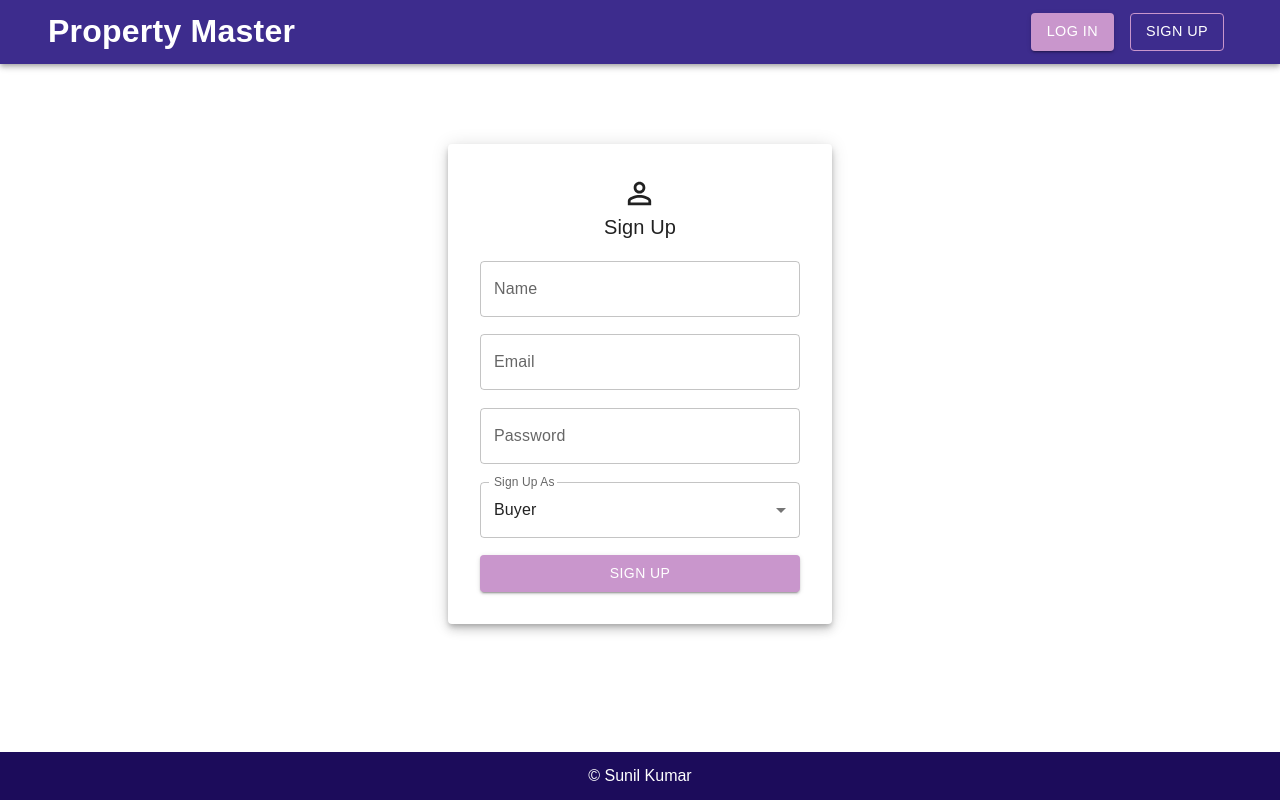
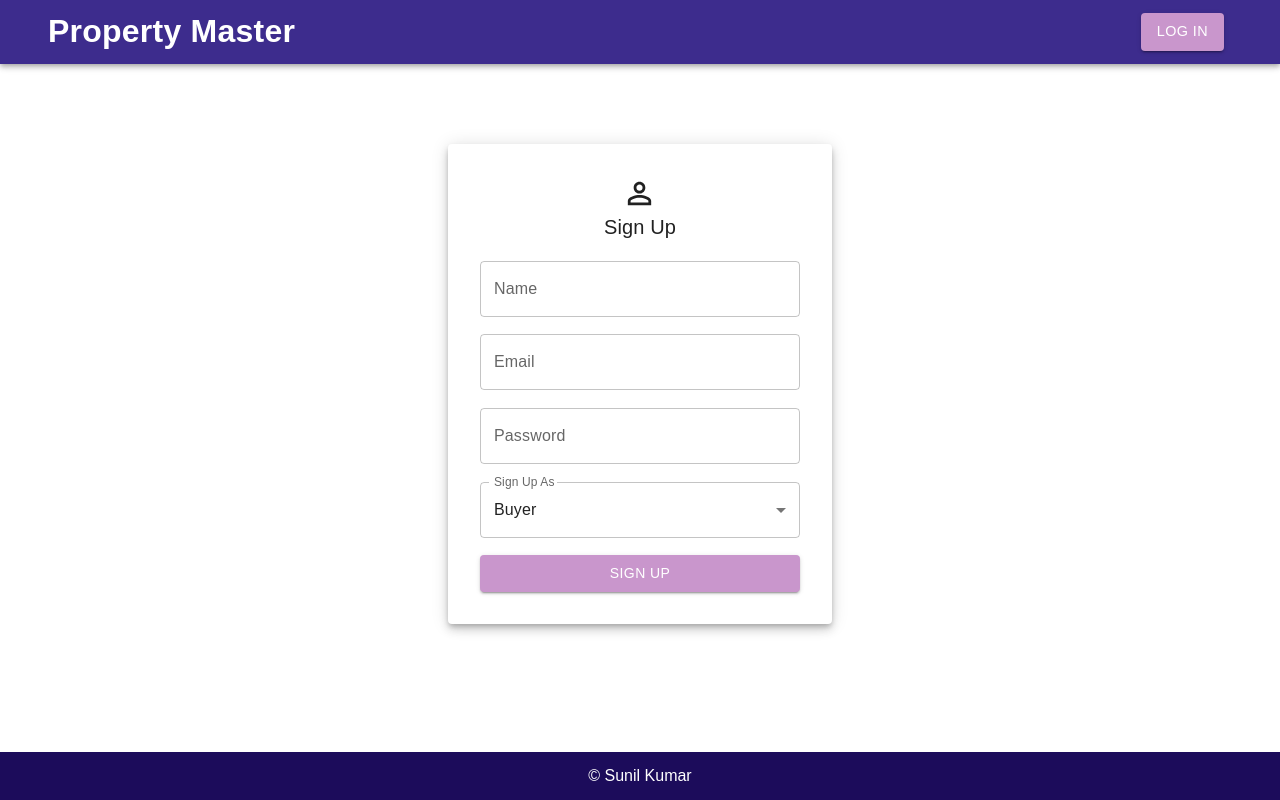
Before and after one commit to sunilk4u/property-master, a React (Create React App) app in the folder client/: page /signup in a window 1280 px wide. Built offline with nearby package versions, Linux system fonts and the light colour scheme; the HTML template or start-up script is replaced by a standard one.

Commit message:
Edit header

```diff
--- a/client/src/components/Header/Header.jsx
+++ b/client/src/components/Header/Header.jsx
@@ -1,8 +1,14 @@
-import React from "react";
+import React, { Fragment } from "react";
 import AppBar from "@mui/material/AppBar";
-import { Link } from "react-router-dom";
+import { Link, useLocation } from "react-router-dom";
 import { Container, Typography, Button, Toolbar } from "@mui/material";
-import { AppBarSx, ContainerSx, LogInButtonSx, SignUpButtonSx, TypographySx } from "./Styles";
+import {
+  AppBarSx,
+  ContainerSx,
+  LogInButtonSx,
+  SignUpButtonSx,
+  TypographySx,
+} from "./Styles";
 
 const Header = () => {
   return (
@@ -10,11 +16,16 @@ const Header = () => {
       <AppBar position="static" sx={AppBarSx}>
         <Container maxWidth="xl" sx={ContainerSx}>
           <Toolbar>
-            <Typography variant="h4" sx={TypographySx} component="a">
-              <Link className="text-link" to="/">Property Master</Link>
+            <Typography
+              className="text-link"
+              variant="h4"
+              sx={TypographySx}
+              component={Link}
+              to="/"
+            >
+              Property Master
             </Typography>
-            <Button variant="contained" sx={LogInButtonSx}>Log in</Button>
-            <Button variant="outlined" sx={SignUpButtonSx}>Sign Up</Button>
+            <AuthButtons />
           </Toolbar>
         </Container>
       </AppBar>
@@ -22,4 +33,54 @@ const Header = () => {
   );
 };
 
+const AuthButtons = () => {
+  const currPath = useLocation();
+  switch (currPath.pathname) {
+    case "/login":
+      return (
+        <Button
+          variant="outlined"
+          sx={SignUpButtonSx}
+          component={Link}
+          to="/signup"
+        >
+          Sign Up
+        </Button>
+      );
+    case "/signup":
+      return (
+        <Button
+          variant="contained"
+          sx={LogInButtonSx}
+          component={Link}
+          to="/login"
+        >
+          Log in
+        </Button>
+      );
+    default:
+      return (
+        <Fragment>
+          <Button
+            variant="contained"
+            sx={LogInButtonSx}
+            component={Link}
+            to="/login"
+          >
+            Log in
+          </Button>
+
+          <Button
+            variant="outlined"
+            sx={SignUpButtonSx}
+            component={Link}
+            to="/signup"
+          >
+            Sign Up
+          </Button>
+        </Fragment>
+      );
+  }
+};
+
 export default Header;
```
